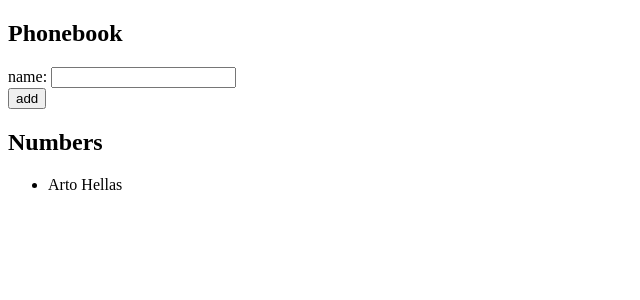
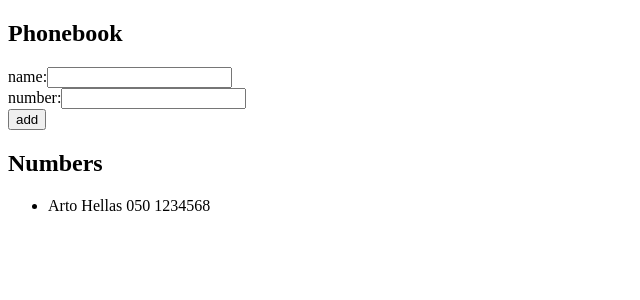
Before and after one commit to matiasvainio/full-stack-open, a React (Create React App) app in the folder osa_2/puhelinluettelo/: page / in a window 1280 px wide. Shown: the top 300 px of the page, without its empty margins (0-640 px from the left). Built offline with nearby package versions, Linux system fonts and the light colour scheme.

Commit message:
puhelinluettelo step3 done

```diff
--- a/osa_2/puhelinluettelo/src/App.js
+++ b/osa_2/puhelinluettelo/src/App.js
@@ -1,13 +1,17 @@
 import React, { useState } from "react";
 
 const App = () => {
-    const [persons, setPersons] = useState([{ name: "Arto Hellas" }]);
+    const [persons, setPersons] = useState([
+        { name: "Arto Hellas", number: "050 1234568" },
+    ]);
     const [newName, setNewName] = useState("");
+    const [number, setNumber] = useState("");
 
     const addName = (event) => {
         event.preventDefault();
         const personObject = {
             name: newName,
+            number: number,
         };
 
         const alreadyOnList = persons.find((o) => o.name === newName);
@@ -16,14 +20,18 @@ const App = () => {
         if (alreadyOnList === undefined) {
             setPersons(persons.concat(personObject));
             setNewName("");
+            setNumber("");
         } else {
             alert(`${newName} is already on the list`);
         }
     };
 
     const handlePersonChange = (event) => {
-        // console.log(event.target.value);
         setNewName(event.target.value);
+    };
+
+    const handleNumberChange = (event) => {
+        setNumber(event.target.value);
     };
 
     return (
@@ -31,8 +39,14 @@ const App = () => {
             <h2>Phonebook</h2>
             <form onSubmit={addName}>
                 <div>
-                    name:{" "}
-                    <input value={newName} onChange={handlePersonChange} />
+                    <div>
+                        name:
+                        <input value={newName} onChange={handlePersonChange} />
+                    </div>
+                    <div>
+                        number:
+                        <input value={number} onChange={handleNumberChange} />
+                    </div>
                 </div>
                 <div>
                     <button type="submit">add</button>
@@ -41,7 +55,11 @@ const App = () => {
             <h2>Numbers</h2>
             <ul>
                 {persons.map((person, i) => {
-                    return <li key={i}>{person.name}</li>;
+                    return (
+                        <li key={i}>
+                            {person.name} {person.number}
+                        </li>
+                    );
                 })}
             </ul>
         </div>
```
